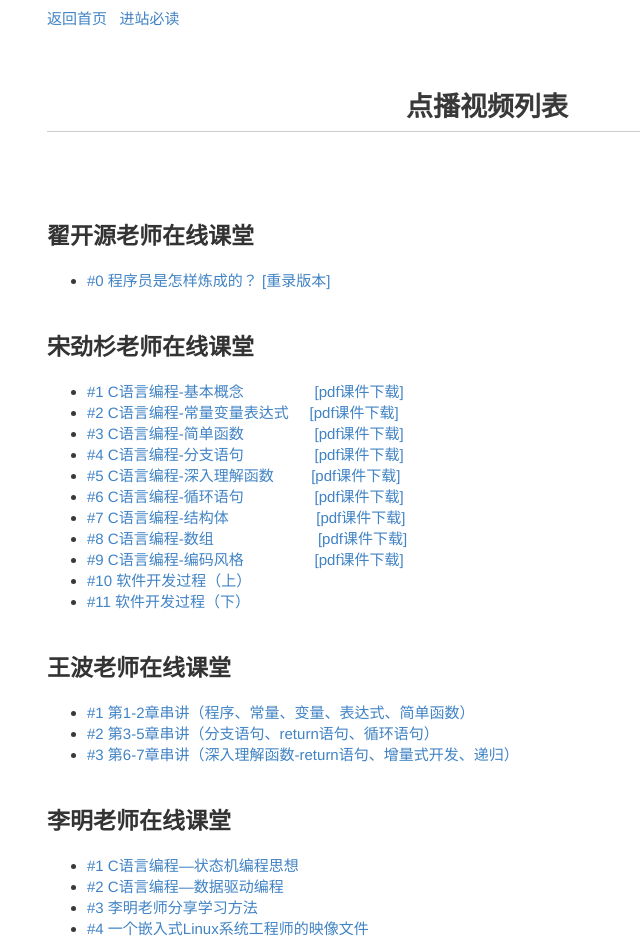
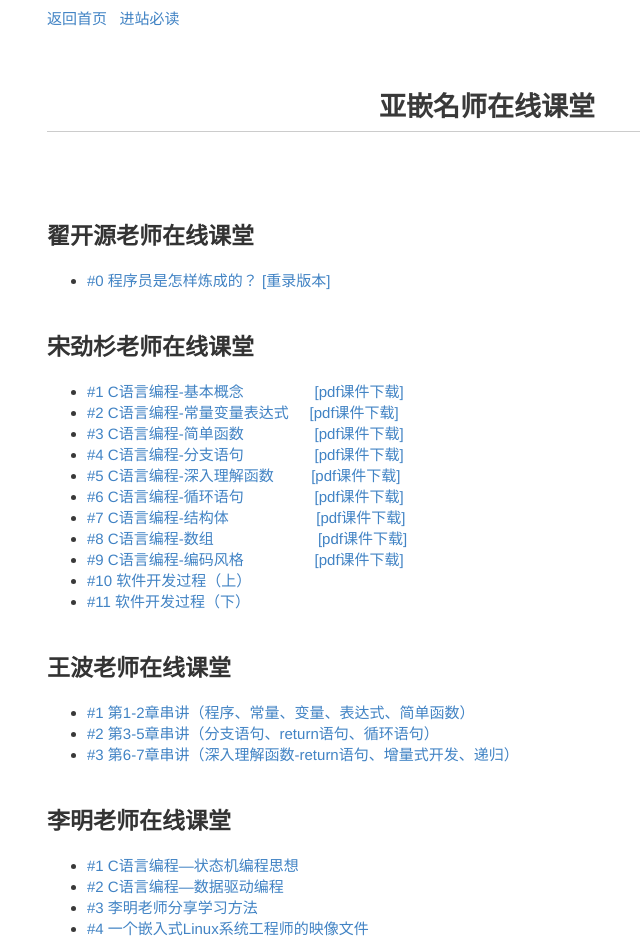
Before and after one commit to akaedu/akaedu.github.com, a Jekyll site: the page built from video/list.md, in a window 1280 px wide. Shown: the top 940 px of the page, without its empty margins (153-793 px from the left). Built offline with Jekyll 4.4.1, drawn with Linux system fonts in a browser that asks for light colours; Markdown is read by kramdown in place of the engine named in the settings; comment, search, counter and statistics services are not loaded.

Commit message:
Update video/list.md

```diff
--- a/video/list.md
+++ b/video/list.md
@@ -1,6 +1,6 @@
 ---
 layout: post
-title: 点播视频列表
+title: 亚嵌名师在线课堂
 ---
 ##翟开源老师在线课堂
 <ul>
```
